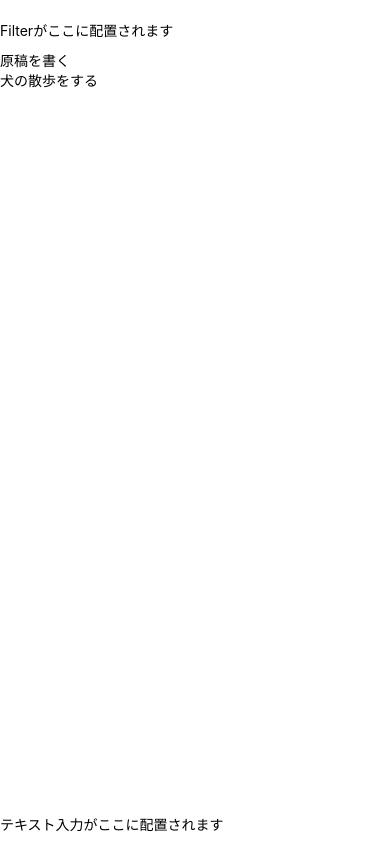
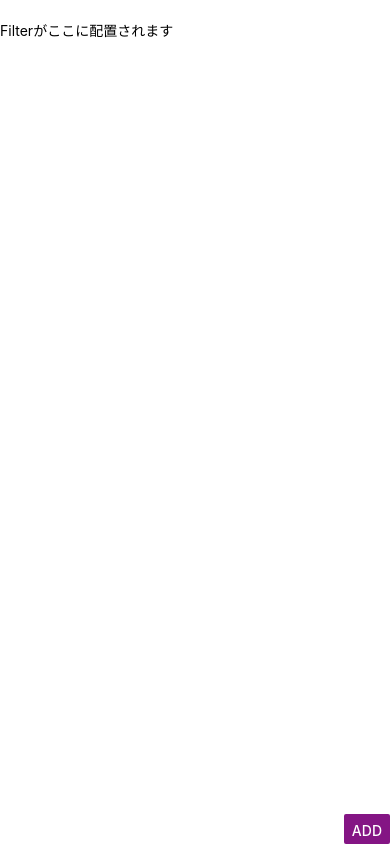
Before and after one commit to y-mabuchi/rn-todo-app, a React Native app: screen / in a window 390 px wide. Built offline with nearby package versions, Linux system fonts and the light colour scheme.

Commit message:
add text input

```diff
--- a/App.js
+++ b/App.js
@@ -1,6 +1,15 @@
 import { StatusBar } from "expo-status-bar";
 import React from "react";
-import { StyleSheet, Text, View, ScrollView, FlatList } from "react-native";
+import {
+  StyleSheet,
+  Text,
+  View,
+  ScrollView,
+  FlatList,
+  TextInput,
+  Button,
+  KeyboardAvoidingView,
+} from "react-native";
 
 const styles = StyleSheet.create({
   container: {
@@ -16,19 +25,35 @@ const styles = StyleSheet.create({
   },
   input: {
     height: 30,
+    flexDirection: "row",
+  },
+  inputText: {
+    flex: 1,
+  },
+  inputButton: {
+    width: 100,
   },
 });
 
 const App = () => {
-  const todos = [
-    { index: 1, title: "原稿を書く", done: false },
-    { index: 2, title: "犬の散歩をする", done: false },
-  ];
+  const [todo, setTodo] = React.useState([]);
+  const [currentIndex, setCurrentIndex] = React.useState(0);
+  const [inputText, setInputText] = React.useState();
 
-  const [todo, setTodo] = React.useState(todos);
+  const onAddItem = () => {
+    const title = inputText;
+    if (title == "") {
+      return;
+    }
+    const index = currentIndex + 1;
+    const newTodo = { index: index, title: title, done: false };
+    setTodo([...todo, newTodo]);
+    setCurrentIndex(index);
+    setInputText(null);
+  };
 
   return (
-    <View style={styles.container}>
+    <KeyboardAvoidingView style={styles.container} behavior="padding">
       <View style={styles.filter}>
         <Text>Filterがここに配置されます</Text>
       </View>
@@ -40,9 +65,19 @@ const App = () => {
         />
       </ScrollView>
       <View style={styles.input}>
-        <Text>テキスト入力がここに配置されます</Text>
+        <TextInput
+          onChangeText={(text) => setInputText(text)}
+          value={inputText}
+          style={styles.inputText}
+        />
+        <Button
+          onPress={onAddItem}
+          title="Add"
+          color="#841584"
+          style={styles.inputButton}
+        />
       </View>
-    </View>
+    </KeyboardAvoidingView>
   );
 };
 
```
